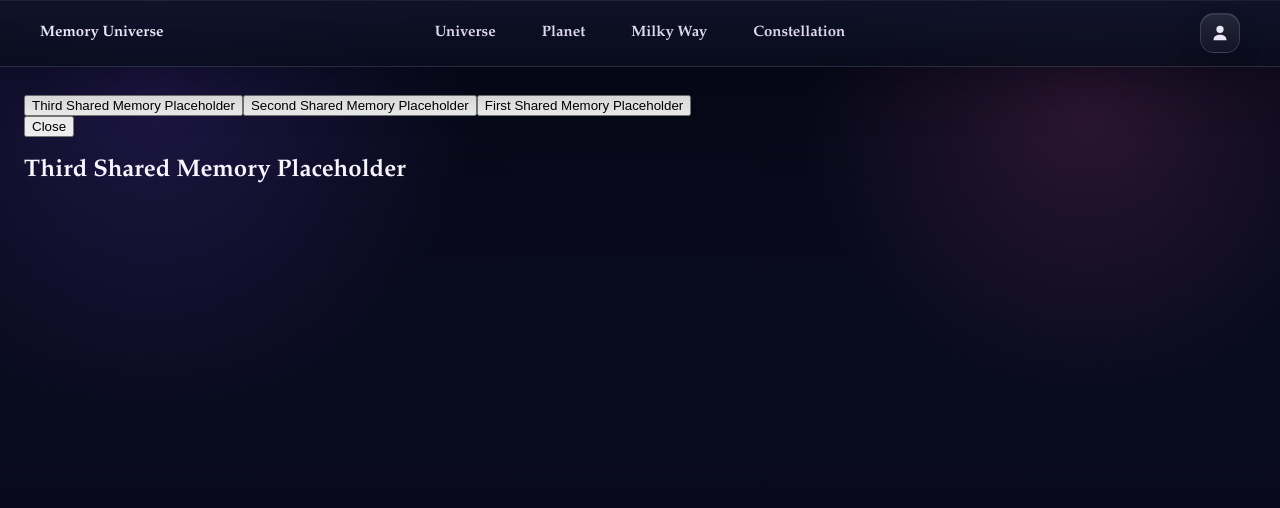
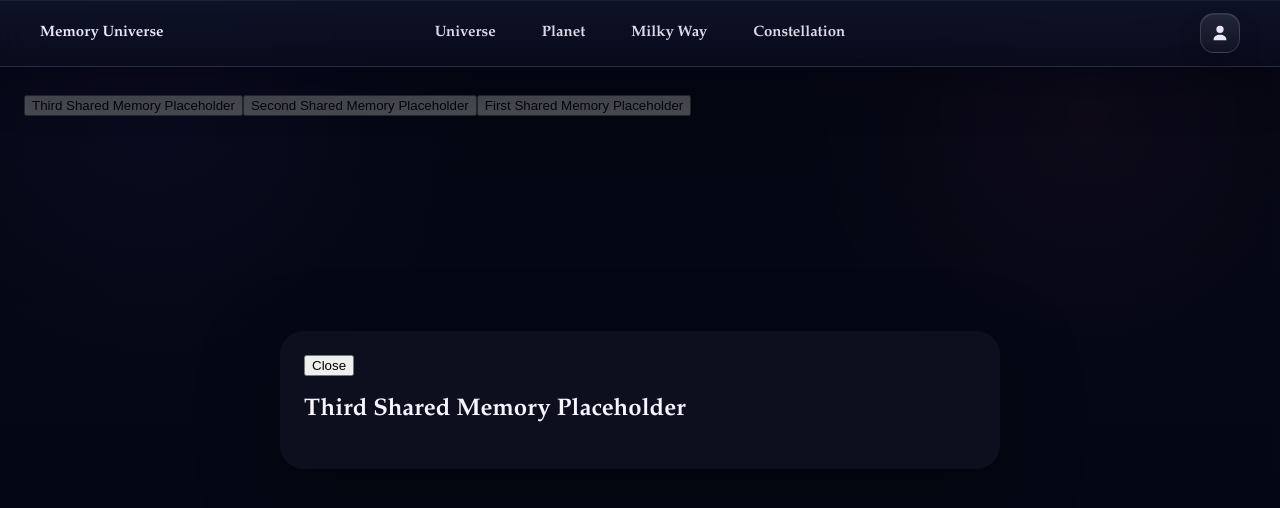
Before and after one commit to Ez-boi123/Memory-Universe, a Next.js app: page /planet in a window 1280 px wide. Both pictures are taken after a click on the button "Third Shared Memory Placeholder". Shown: the top 508 px of the page. Built offline with nearby package versions, Linux system fonts and the light colour scheme.

Commit message:
fix: complete planet modal routing fallback

```diff
--- a/src/app/(app)/planet/page.tsx
+++ b/src/app/(app)/planet/page.tsx
@@ -1,6 +1,19 @@
 import { PlanetPage } from '@/components/planet/PlanetPage';
 import { buildPlanetPageViewModel } from '@/server/presenters/planet-presenter';
 
-export default function PlanetPageRoute() {
-  return <PlanetPage model={buildPlanetPageViewModel()} />;
+interface PlanetPageRouteProps {
+  searchParams?: Promise<{
+    eventId?: string;
+  }>;
 }
+
+export default async function PlanetPageRoute({ searchParams }: PlanetPageRouteProps) {
+  const resolvedSearchParams = await searchParams;
+
+  return (
+    <PlanetPage
+      initialEventId={resolvedSearchParams?.eventId ?? null}
+      model={buildPlanetPageViewModel()}
+    />
+  );
+}
--- a/src/components/planet/PlanetPage.tsx
+++ b/src/components/planet/PlanetPage.tsx
@@ -6,10 +6,30 @@ import type { PlanetPageViewModel } from '@/types/planet';
 
 interface PlanetPageProps {
   model: PlanetPageViewModel;
+  initialEventId?: string | null;
 }
 
-export function PlanetPage({ model }: PlanetPageProps) {
-  const [selectedEventId, setSelectedEventId] = useState<string | null>(null);
+const modalBackdropStyle: React.CSSProperties = {
+  position: 'fixed',
+  inset: 0,
+  display: 'grid',
+  placeItems: 'center',
+  padding: '16px',
+  background: 'rgba(4, 6, 16, 0.7)',
+};
+
+const modalStyle: React.CSSProperties = {
+  width: 'min(720px, 100%)',
+  maxHeight: 'calc(100vh - 32px)',
+  overflow: 'auto',
+  padding: '24px',
+  borderRadius: '24px',
+  background: 'rgba(14, 16, 33, 0.96)',
+  boxShadow: '0 24px 80px rgba(0, 0, 0, 0.35)',
+};
+
+export function PlanetPage({ model, initialEventId = null }: PlanetPageProps) {
+  const [selectedEventId, setSelectedEventId] = useState<string | null>(initialEventId);
   const selectedEvent = selectedEventId ? model.eventDetails[selectedEventId] : null;
 
   return (
@@ -21,11 +41,13 @@ export function PlanetPage({ model }: PlanetPageProps) {
       ))}
 
       {selectedEvent ? (
-        <div aria-label={selectedEvent.title} role="dialog">
-          <button aria-label="Close" onClick={() => setSelectedEventId(null)} type="button">
-            Close
-          </button>
-          <h2>{selectedEvent.title}</h2>
+        <div style={modalBackdropStyle}>
+          <div aria-label={selectedEvent.title} aria-modal="true" role="dialog" style={modalStyle}>
+            <button aria-label="Close" onClick={() => setSelectedEventId(null)} type="button">
+              Close
+            </button>
+            <h2>{selectedEvent.title}</h2>
+          </div>
         </div>
       ) : null}
     </div>
```
Also changed, not shown: 1 other file (tests, documents, lock files or other folders).
